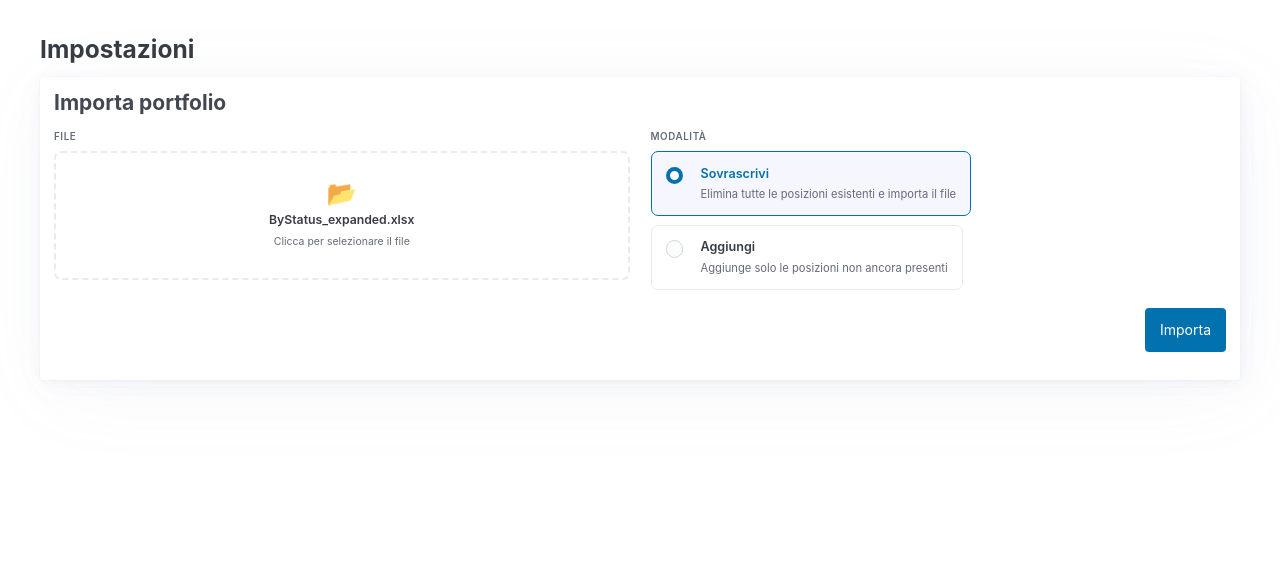
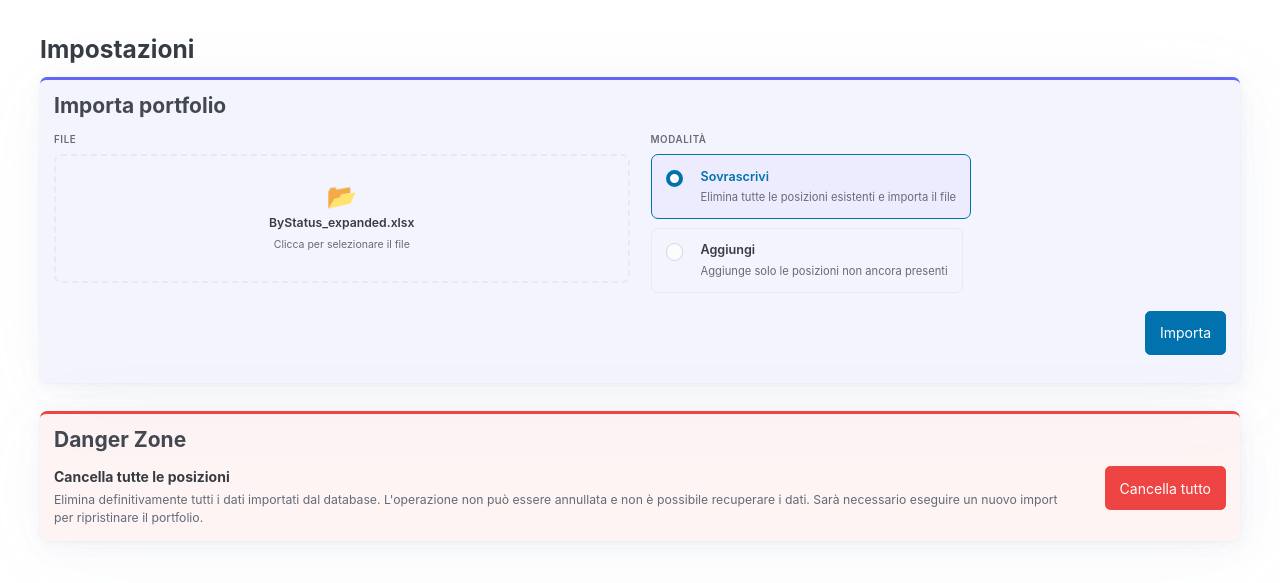
Before and after one commit to applewebbo/etrade_info, a Django app: template templates/import.html in a window 1280 px wide. Shown: the part 95-678 px from the top of the page. Run offline with Django 3.2, Linux system fonts and the light colour scheme; the template is opened without the code that fills it, so the values that code supplies are empty.

Commit message:
feat: danger zone reset, UI polish and test fixture for #3

```diff
--- a/pyproject.toml
+++ b/pyproject.toml
@@ -23,6 +23,7 @@ version = "0.1.0"
 exclude_dirs = ["tests"]
 
 [tool.pytest.ini_options]
+filterwarnings = ["ignore::UserWarning:django.core.handlers.base"]
 pythonpath = ["."]
 
 [tool.ruff]
--- a/static/style.css
+++ b/static/style.css
@@ -1,3 +1,7 @@
+button, [type="submit"], [type="button"], [role="button"] {
+  border-radius: .375rem !important;
+}
+
 :root {
   font-size: 14px;
   --pico-font-family: -apple-system, BlinkMacSystemFont, "SF Pro Text", "Helvetica Neue", Arial, sans-serif;
@@ -88,6 +92,7 @@ nav ul li a[aria-current] { font-weight: bold; }
 .card-espp      { background: rgba(34, 197, 94, .07);   border-top-color: rgb(34, 197, 94); }
 .card-rsu       { background: rgba(168, 85, 247, .07);  border-top-color: rgb(168, 85, 247); }
 .card-taxes     { background: rgba(249, 115, 22, .07);  border-top-color: rgb(249, 115, 22); }
+.card-danger    { background: rgba(239, 68, 68, .06);   border-top-color: rgb(239, 68, 68); }
 
 .price-up   { color: rgb(22, 163, 74) !important; }
 .price-down { color: rgb(220, 38, 38) !important; }
@@ -138,6 +143,43 @@ nav ul li a[aria-current] { font-weight: bold; }
 }
 .form-actions button {
   width: auto;
+}
+
+/* Settings page */
+section + section { margin-top: 2rem; }
+article.settings-card {
+  border-top-width: 3px !important;
+  border-top-style: solid !important;
+  border-radius: .5rem;
+}
+
+/* Danger zone */
+.danger-row {
+  display: flex;
+  align-items: flex-start;
+  justify-content: space-between;
+  gap: 2rem;
+}
+.danger-info {
+  flex: 1;
+}
+.danger-info p {
+  font-size: .875rem;
+  color: var(--pico-muted-color);
+  margin: .25rem 0 0;
+}
+button.danger {
+  background-color: rgb(239, 68, 68) !important;
+  border-color: rgb(239, 68, 68) !important;
+  color: #fff !important;
+  flex-shrink: 0;
+}
+button.danger:hover {
+  background-color: rgb(220, 38, 38) !important;
+  border-color: rgb(220, 38, 38) !important;
+}
+button.danger:focus, button.danger:focus-visible {
+  outline-color: rgb(239, 68, 68) !important;
 }
 
 /* Import form */
@@ -192,7 +234,7 @@ nav ul li a[aria-current] { font-weight: bold; }
 }
 .file-drop:hover {
   border-color: var(--pico-primary);
-  background: var(--pico-primary-background, rgba(99,102,241,.04));
+  background: rgba(99, 102, 241, .04);
 }
 .file-drop-input {
   display: none;
@@ -228,12 +270,8 @@ nav ul li a[aria-current] { font-weight: bold; }
   border-color: var(--pico-primary);
   background: rgba(99, 102, 241, .06);
 }
-.mode-card:has(.mode-radio:checked) .mode-card-title {
-  color: var(--pico-primary);
-}
-.mode-card:has(.mode-radio:checked) .mode-card-desc {
-  color: var(--pico-muted-color);
-}
+.mode-card:has(.mode-radio:checked) .mode-card-title { color: var(--pico-primary); }
+.mode-card:has(.mode-radio:checked) .mode-card-desc  { color: var(--pico-muted-color); }
 .mode-radio {
   margin-top: .15rem;
   flex-shrink: 0;
--- a/templates/import.html
+++ b/templates/import.html
@@ -5,7 +5,7 @@
 <h2>Impostazioni</h2>
 
 <section>
-  <article>
+  <article class="settings-card card-portfolio">
     <h3>Importa portfolio</h3>
     {% if count %}
     <p class="import-status">
@@ -31,14 +31,14 @@
 
         <div class="import-col">
           <p class="import-col-label">Modalità</p>
-          <label class="mode-card" x-data>
+          <label class="mode-card mode-card-overwrite" x-data>
             <input type="radio" name="mode" value="overwrite" checked class="mode-radio" />
             <span class="mode-card-body">
               <span class="mode-card-title">Sovrascrivi</span>
               <span class="mode-card-desc">Elimina tutte le posizioni esistenti e importa il file</span>
             </span>
           </label>
-          <label class="mode-card">
+          <label class="mode-card mode-card-incremental">
             <input type="radio" name="mode" value="incremental" class="mode-radio" />
             <span class="mode-card-body">
               <span class="mode-card-title">Aggiungi</span>
@@ -55,4 +55,19 @@
   </article>
 </section>
 
+<section>
+  <article class="settings-card card-danger">
+    <h3>Danger Zone</h3>
+    <div class="danger-row">
+      <div class="danger-info">
+        <strong>Cancella tutte le posizioni</strong>
+        <p>Elimina definitivamente tutti i dati importati dal database. L'operazione non può essere annullata e non è possibile recuperare i dati. Sarà necessario eseguire un nuovo import per ripristinare il portfolio.</p>
+      </div>
+      <button class="danger"
+              hx-post="/reset/"
+              hx-confirm="Sei sicuro? Tutte le posizioni verranno eliminate definitivamente e non sarà possibile recuperarle.">Cancella tutto</button>
+    </div>
+  </article>
+</section>
+
 {% endblock %}
```
Also changed, not shown: CLAUDE.md (added, +54 -0 lines), app.py (+11 -0 lines), tests/test_views.py (added, +36 -0 lines), 1 other file.
